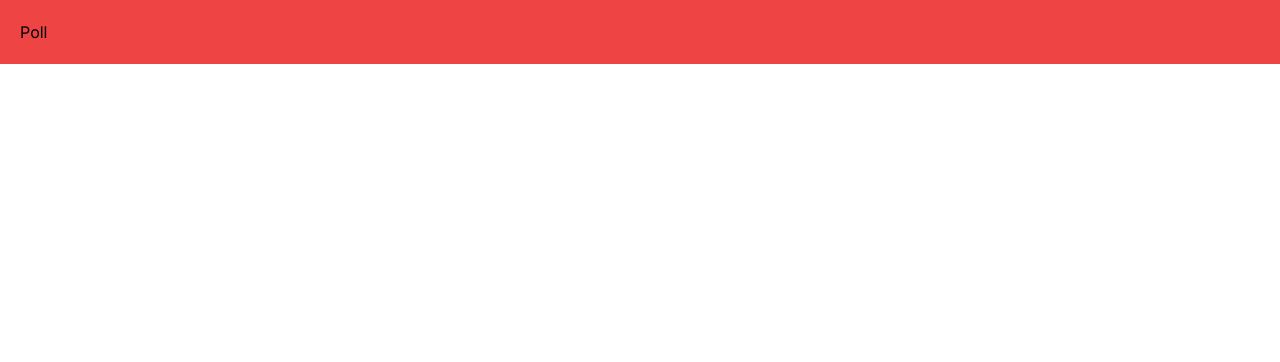
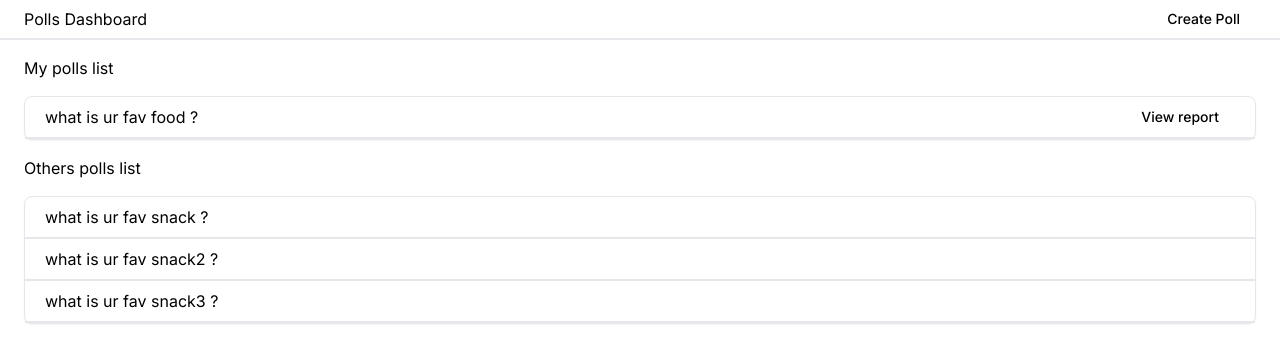
Before and after one commit to manu2699/polling-kf, a Next.js app: page /poll in a window 1280 px wide. Shown: the top 362 px of the page. Built offline with nearby package versions, Linux system fonts and the light colour scheme.

Commit message:
home page

```diff
--- a/app/poll/mock.js
+++ b/app/poll/mock.js
@@ -1,4 +1,4 @@
-const POLL_LIST = [
+export const POLL_LIST = [
   {
     id: "001",
     question: "what is ur fav snack ?",
@@ -12,38 +12,50 @@
       {
         id: "burger001",
         value: "Burger",
-        voters: [
-          {
-            id: "sara001",
-            name: "sara",
       },
       {
-            id: "maneesh001",
-            name: "maneesh",
-          },
-          {
-            id: "guru001",
-            name: "guru",
+        id: "juice001",
+        value: "Juice",
       },
     ],
   },
   {
+    id: "003",
+    question: "what is ur fav snack2 ?",
+    isMulti: true,
+    createdBy: {
+      id: "guru002_session_id",
+      name: "Guru",
+    },
+    isLive: true,
+    options: [
+      {
+        id: "burger001",
+        value: "Burger",
+      },
+      {
         id: "juice001",
         value: "Juice",
-        voters: [
-          {
-            id: "sara001",
-            name: "sara",
+      },
+    ],
   },
   {
-            id: "maneesh001",
-            name: "maneesh",
+    id: "004",
+    question: "what is ur fav snack3 ?",
+    isMulti: true,
+    createdBy: {
+      id: "guru004_session_id",
+      name: "Guru",
+    },
+    isLive: true,
+    options: [
+      {
+        id: "burger001",
+        value: "Burger",
       },
       {
-            id: "guru001",
-            name: "guru",
-          },
-        ],
+        id: "juice001",
+        value: "Juice",
       },
     ],
   },
@@ -60,38 +72,10 @@
       {
         id: "briyani001",
         value: "briyani",
-        voters: [
-          {
-            id: "sara001",
-            name: "sara",
-          },
-          {
-            id: "maneesh001",
-            name: "maneesh",
-          },
-          {
-            id: "guru001",
-            name: "guru",
-          },
-        ],
       },
       {
         id: "dosa001",
         value: "dosa",
-        voters: [
-          {
-            id: "venky001",
-            name: "venky",
-          },
-          {
-            id: "karthick001",
-            name: "karthick",
-          },
-          {
-            id: "guru001",
-            name: "guru",
-          },
-        ],
       },
     ],
   },
--- /dev/null
+++ b/app/poll/page.jsx
@@ -0,0 +1,55 @@
+import { Button } from "@/components/ui/button";
+import { Card } from "@/components/ui/card";
+
+import { POLL_LIST } from "./mock.js";
+
+const my_session_id = "venky001_session_id";
+
+export default function Home() {
+  let myPolls = [];
+  let othersPolls = [];
+  POLL_LIST.forEach((poll) => {
+    if (poll.createdBy.id === my_session_id) {
+      myPolls.push(poll);
+    } else {
+      othersPolls.push(poll);
+    }
+  });
+
+  return (
+    <div className="flex flex-col	gap-4">
+      <div className="h-10 px-6 flex gap-4 items-center justify-between w-full border-b-2">
+        <div>Polls Dashboard</div>
+        <Button variant="secondary">Create Poll</Button>
+      </div>
+
+      <div className="px-6">
+        <Title>My polls list</Title>
+        <PollsList myPoll={true} pollsList={myPolls} />
+
+        <Title>Others polls list</Title>
+        <PollsList pollsList={othersPolls} />
+      </div>
+    </div>
+  );
+}
+
+function PollsList({ pollsList, myPoll = false }) {
+  return (
+    <Card className="mb-4">
+      {pollsList.map((pollInfo) => (
+        <div
+          className="h-10 p-5 flex items-center justify-between border-b-2	"
+          key={pollInfo.id}
+        >
+          <span>{pollInfo.question}</span>
+          {myPoll && <Button variant="secondary">View report</Button>}
+        </div>
+      ))}
+    </Card>
+  );
+}
+
+function Title({ children }) {
+  return <div className="mb-4">{children}</div>;
+}
--- a/app/poll/page.tsx
+++ /dev/null
@@ -1,3 +0,0 @@
-export default function Home() {
-  return <div className="bg-red-500 p-5">Poll</div>;
-}
--- /dev/null
+++ b/components/ui/button.tsx
@@ -0,0 +1,56 @@
+import * as React from "react"
+import { Slot } from "@radix-ui/react-slot"
+import { cva, type VariantProps } from "class-variance-authority"
+
+import { cn } from "@/lib/utils"
+
+const buttonVariants = cva(
+  "inline-flex items-center justify-center whitespace-nowrap rounded-md text-sm font-medium ring-offset-background transition-colors focus-visible:outline-none focus-visible:ring-2 focus-visible:ring-ring focus-visible:ring-offset-2 disabled:pointer-events-none disabled:opacity-50",
+  {
+    variants: {
+      variant: {
+        default: "bg-primary text-primary-foreground hover:bg-primary/90",
+        destructive:
+          "bg-destructive text-destructive-foreground hover:bg-destructive/90",
+        outline:
+          "border border-input bg-background hover:bg-accent hover:text-accent-foreground",
+        secondary:
+          "bg-secondary text-secondary-foreground hover:bg-secondary/80",
+        ghost: "hover:bg-accent hover:text-accent-foreground",
+        link: "text-primary underline-offset-4 hover:underline",
+      },
+      size: {
+        default: "h-10 px-4 py-2",
+        sm: "h-9 rounded-md px-3",
+        lg: "h-11 rounded-md px-8",
+        icon: "h-10 w-10",
+      },
+    },
+    defaultVariants: {
+      variant: "default",
+      size: "default",
+    },
+  }
+)
+
+export interface ButtonProps
+  extends React.ButtonHTMLAttributes<HTMLButtonElement>,
+    VariantProps<typeof buttonVariants> {
+  asChild?: boolean
+}
+
+const Button = React.forwardRef<HTMLButtonElement, ButtonProps>(
+  ({ className, variant, size, asChild = false, ...props }, ref) => {
+    const Comp = asChild ? Slot : "button"
+    return (
+      <Comp
+        className={cn(buttonVariants({ variant, size, className }))}
+        ref={ref}
+        {...props}
+      />
+    )
+  }
+)
+Button.displayName = "Button"
+
+export { Button, buttonVariants }
--- /dev/null
+++ b/components/ui/card.tsx
@@ -0,0 +1,79 @@
+import * as React from "react"
+
+import { cn } from "@/lib/utils"
+
+const Card = React.forwardRef<
+  HTMLDivElement,
+  React.HTMLAttributes<HTMLDivElement>
+>(({ className, ...props }, ref) => (
+  <div
+    ref={ref}
+    className={cn(
+      "rounded-lg border bg-card text-card-foreground shadow-sm",
+      className
+    )}
+    {...props}
+  />
+))
+Card.displayName = "Card"
+
+const CardHeader = React.forwardRef<
+  HTMLDivElement,
+  React.HTMLAttributes<HTMLDivElement>
+>(({ className, ...props }, ref) => (
+  <div
+    ref={ref}
+    className={cn("flex flex-col space-y-1.5 p-6", className)}
+    {...props}
+  />
+))
+CardHeader.displayName = "CardHeader"
+
+const CardTitle = React.forwardRef<
+  HTMLParagraphElement,
+  React.HTMLAttributes<HTMLHeadingElement>
+>(({ className, ...props }, ref) => (
+  <h3
+    ref={ref}
+    className={cn(
+      "text-2xl font-semibold leading-none tracking-tight",
+      className
+    )}
+    {...props}
+  />
+))
+CardTitle.displayName = "CardTitle"
+
+const CardDescription = React.forwardRef<
+  HTMLParagraphElement,
+  React.HTMLAttributes<HTMLParagraphElement>
+>(({ className, ...props }, ref) => (
+  <p
+    ref={ref}
+    className={cn("text-sm text-muted-foreground", className)}
+    {...props}
+  />
+))
+CardDescription.displayName = "CardDescription"
+
+const CardContent = React.forwardRef<
+  HTMLDivElement,
+  React.HTMLAttributes<HTMLDivElement>
+>(({ className, ...props }, ref) => (
+  <div ref={ref} className={cn("p-6 pt-0", className)} {...props} />
+))
+CardContent.displayName = "CardContent"
+
+const CardFooter = React.forwardRef<
+  HTMLDivElement,
+  React.HTMLAttributes<HTMLDivElement>
+>(({ className, ...props }, ref) => (
+  <div
+    ref={ref}
+    className={cn("flex items-center p-6 pt-0", className)}
+    {...props}
+  />
+))
+CardFooter.displayName = "CardFooter"
+
+export { Card, CardHeader, CardFooter, CardTitle, CardDescription, CardContent }
```
Lines whose indentation alone changed are shown as unchanged.
